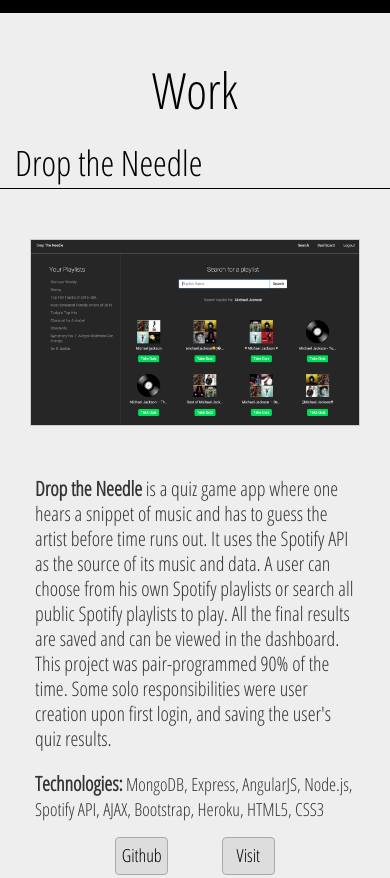
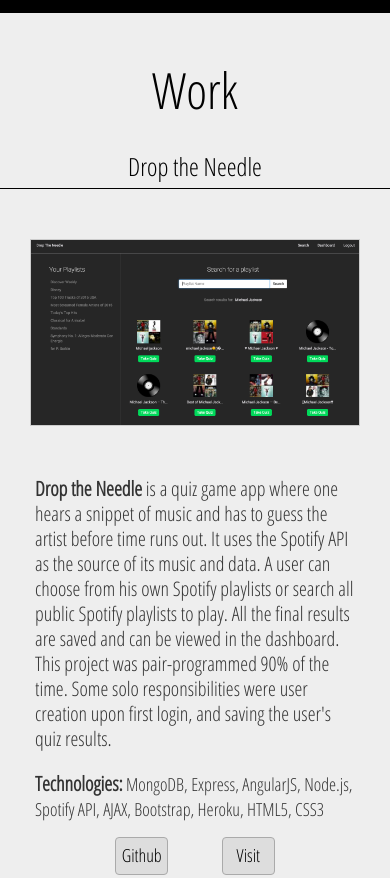
Before and after one commit to jorgeRafaelSJ/jorgeRafaelSJ.github.io, a plain HTML site: page index.html in a window 390 px wide. Shown: the part 1000-1878 px from the top of the page. Drawn offline with nearby package versions, Linux system fonts and the light colour scheme.

Commit message:
made project titles smaller for mobile and centered text.

```diff
--- a/css/style.css
+++ b/css/style.css
@@ -349,6 +349,12 @@
 	.page-title-box {
 		padding-right: 50px;
 	}
+	.project-title-link {
+		font-size: 25px;
+	}
+	.project-title {
+		text-align: center;
+	}
 }
 /*iPhone 6plus*/
 @media(max-width: 414px) {
```
